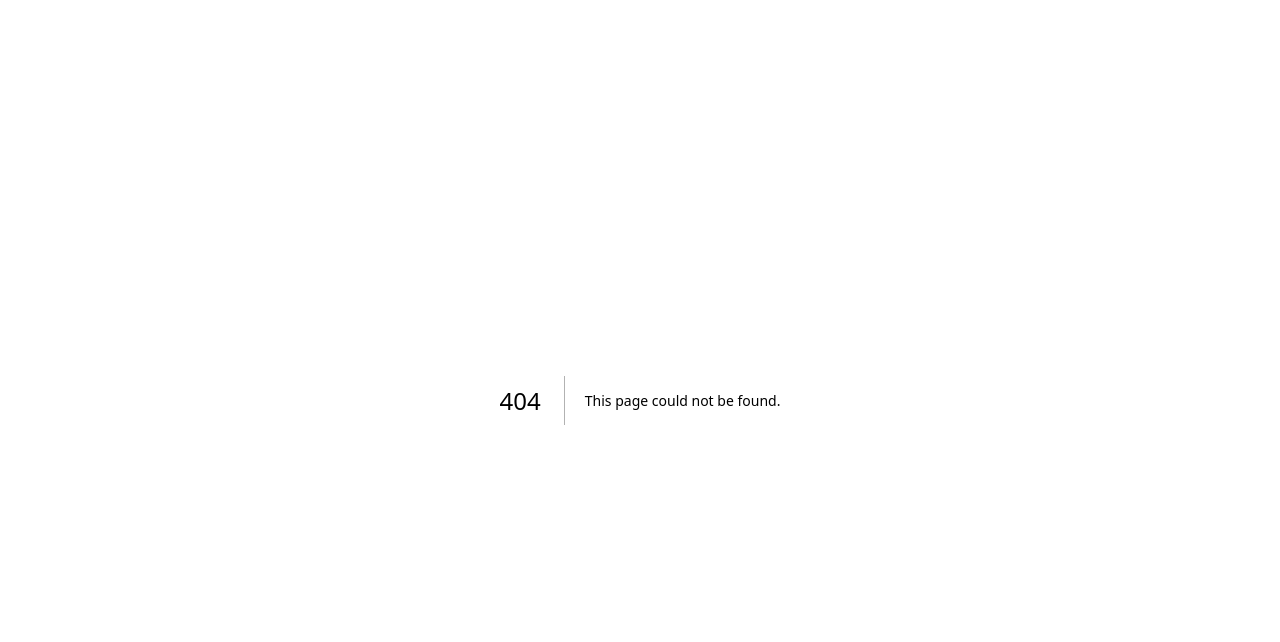
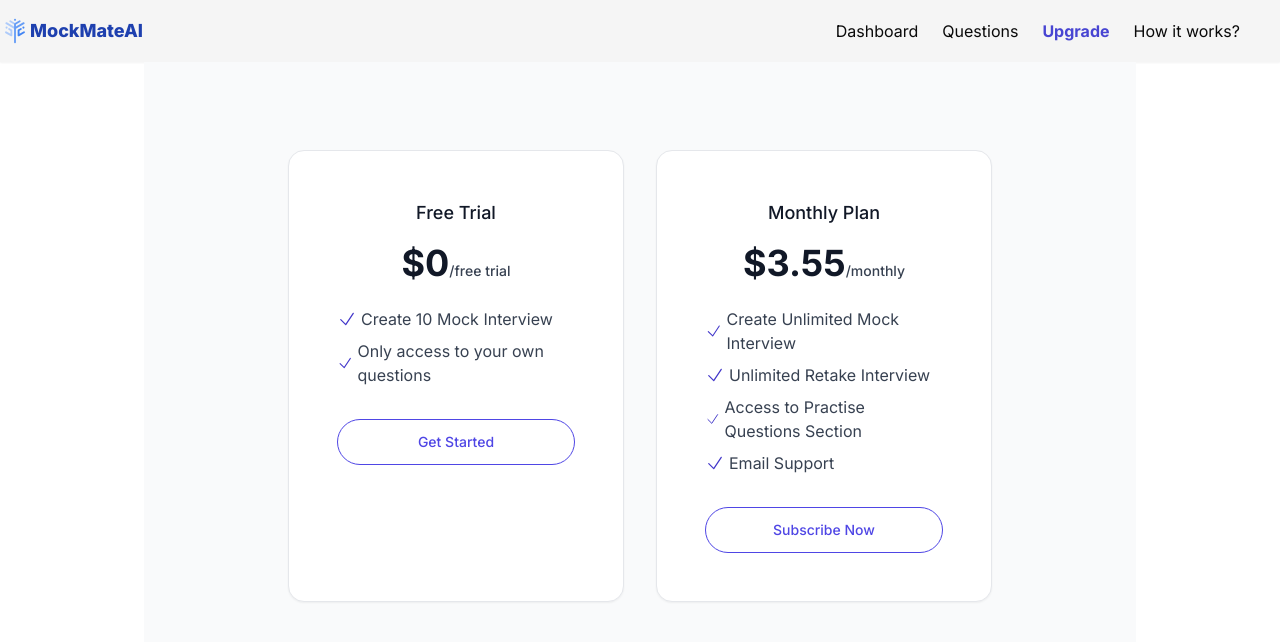
Before and after one commit to RishabhAgarwal-01/AiMockInterview, a Next.js app: page /dashboard/upgrade in a window 1280 px wide. Before the commit this address had no page. Shown: the top 642 px of the page. Built offline with nearby package versions, Linux system fonts and the light colour scheme.

Commit message:
added payment gateway

```diff
--- a/app/dashboard/_components/Header.jsx
+++ b/app/dashboard/_components/Header.jsx
@@ -33,7 +33,7 @@ function Header() {
           ${path=='/dashboard/questions' && 'text-primary font-bold'}
           `}>Questions</li>
 
-          <Link href={`/dashboard/upgarde`}>
+          <Link href={`/dashboard/upgrade`}>
           <li className={`hover:text-primary hover:font-bold transition-all cursor-pointer
           ${path=='/dashboard/upgrade' && 'text-primary font-bold'}
           `}>Upgrade</li>
--- /dev/null
+++ b/app/dashboard/upgrade/page.jsx
@@ -0,0 +1,58 @@
+import planData from '@/utils/planData'
+import React from 'react'
+
+function Upgrade() {
+  return (
+    <div className='p-10 bg-gray-50'>
+      <div className="mx-auto max-w-3xl px-4 py-8 sm:px-6 sm:py-12 lg:px-8">
+        <div className="grid grid-cols-1 gap-4 sm:grid-cols-2 md:gap-8">
+          {planData.map((item, index) => (
+            <div key={index} className="rounded-2xl border border-gray-200 bg-white p-6 shadow-sm sm:px-8 lg:p-12">
+              <div className="text-center">
+                <h2 className="text-lg font-medium text-gray-900">
+                  {item.duration === 'Free Trial' ? 'Free Trial' : 'Monthly Plan'}
+                </h2>
+
+                <p className="mt-2 sm:mt-4">
+                  <strong className="text-3xl font-bold text-gray-900 sm:text-4xl">
+                    ${item.price}
+                  </strong>
+
+                  <span className="text-sm font-medium text-gray-700">/{item.duration.toLowerCase()}</span>
+                </p>
+              </div>
+
+              <ul className="mt-6 space-y-2">
+                {item.offering && item.offering.map((perk, perkIndex) => (
+                  <li key={perkIndex} className="flex items-center gap-1">
+                    <svg
+                      xmlns="http://www.w3.org/2000/svg"
+                      fill="none"
+                      viewBox="0 0 24 24"
+                      strokeWidth="1.5"
+                      stroke="currentColor"
+                      className="size-5 text-indigo-700"
+                    >
+                      <path strokeLinecap="round" strokeLinejoin="round" d="M4.5 12.75l6 6 9-13.5" />
+                    </svg>
+
+                    <span className="text-gray-700">{perk.value}</span>
+                  </li>
+                ))}
+              </ul>
+
+              <a
+                href={item.price === 0 ? '/' : item.link}
+                className="mt-8 block rounded-full border border-indigo-600 bg-white px-12 py-3 text-center text-sm font-medium text-indigo-600 hover:ring-1 hover:ring-indigo-600 focus:outline-none focus:ring active:text-indigo-500"
+              >
+                {item.price === 0 ? 'Get Started' : 'Subscribe Now'}
+              </a>
+            </div>
+          ))}
+        </div>
+      </div>
+    </div>
+  )
+}
+
+export default Upgrade;
--- /dev/null
+++ b/utils/planData.jsx
@@ -0,0 +1,38 @@
+import { duration } from "moment";
+
+export default[
+    {
+        link: '#', // No link needed for free plan
+        price: 0.00,
+        priceId: 'free_plan',
+        duration: 'Free Trial',
+        offering: [
+            {
+                value: "Create 10 Mock Interview"
+            },
+            {
+                value: "Only access to your own questions"
+            },
+        ]
+    },
+    {
+        link: 'https://buy.stripe.com/test_fZecMS5phf4D25OeUW',
+        price:3.55,
+        priceId:'price_1PhyN1RvF9kmNHODoAqsAwy9',
+        duration: 'Monthly',
+        offering:[
+            {
+                value:" Create Unlimited Mock Interview"
+            },
+            {
+                value:"Unlimited Retake Interview"
+            },
+            {
+                value:" Access to Practise Questions Section"
+            },
+            {
+                value:"Email Support"
+            }
+        ]
+    },
+]
```
